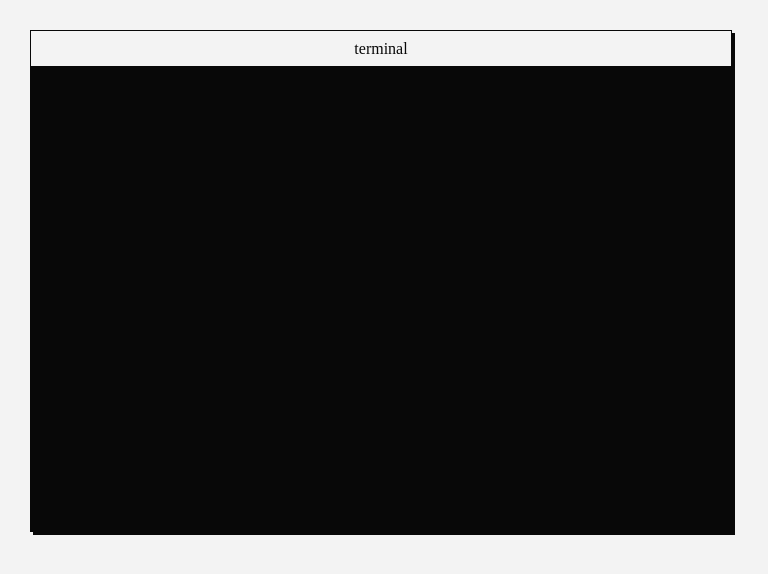
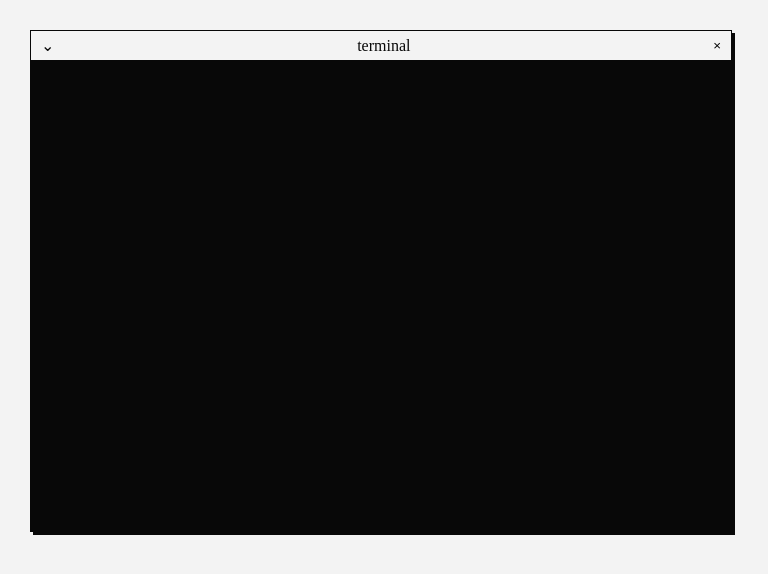
Before and after one commit to telesleo/OS, a React (Create React App) app: page / in a window 1280 px wide. Shown: the top 574 px of the page, without its empty margins (0-768 px from the left). Built offline with nearby package versions, Linux system fonts and the light colour scheme.

Commit message:
Implement 'removeWindow' function

```diff
--- a/src/Pages/Main.jsx
+++ b/src/Pages/Main.jsx
@@ -4,9 +4,14 @@ import Window from '../components/Window';
 import styles from './main.module.css';
 
 export default function Main({ storage, setStorage }) {
-  const [windows] = useState([{
+  const [windows, setWindows] = useState([{
+    id: 0,
     app: 'terminal',
   }]);
+
+  const removeWindow = (id) => {
+    setWindows((prevWindows) => prevWindows.filter((window) => window.id !== id));
+  };
 
   return (
     <div id={styles.main}>
@@ -19,6 +24,7 @@ export default function Main({ storage, setStorage }) {
               setStorage={setStorage}
               app={window.app}
               path={window.path}
+              removeWindow={() => removeWindow(window.id)}
             />
           ))
         }
--- a/src/components/Window/index.jsx
+++ b/src/components/Window/index.jsx
@@ -6,7 +6,7 @@ import Terminal from '../Terminal';
 import styles from './window.module.css';
 
 export default function Window({
-  storage, setStorage, app, path,
+  storage, setStorage, app, path, removeWindow,
 }) {
   const [name, setName] = useState();
   const [entry, setEntry] = useState();
@@ -30,7 +30,9 @@ export default function Window({
       }}
     >
       <div className={styles.header}>
+        <div className={styles['hide-button']}>⌄</div>
         {(name) || app }
+        <button type="button" className={styles['exit-button']} onClick={removeWindow}>×</button>
       </div>
       {
         (entry) && (
@@ -51,6 +53,7 @@ Window.propTypes = {
   setStorage: PropTypes.func.isRequired,
   app: PropTypes.string.isRequired,
   path: PropTypes.string,
+  removeWindow: PropTypes.func.isRequired,
 };
 
 Window.defaultProps = {
--- a/src/components/Window/window.module.css
+++ b/src/components/Window/window.module.css
@@ -13,10 +13,10 @@
   text-align: center;
   background-color: var(--white);
   color: var(--black);
-  min-height: 35px;
+  padding: 5px 10px;
   display: flex;
   align-items: center;
-  justify-content: center;
+  justify-content: space-between;
 }
 
 .content {
@@ -25,3 +25,12 @@
   flex-grow: 1;
   overflow: auto;
 }
+
+.exit-button {
+  border: 0;
+}
+
+.exit-button, .hide-button {
+  padding: 0;
+  background-color: inherit;
+}
```
